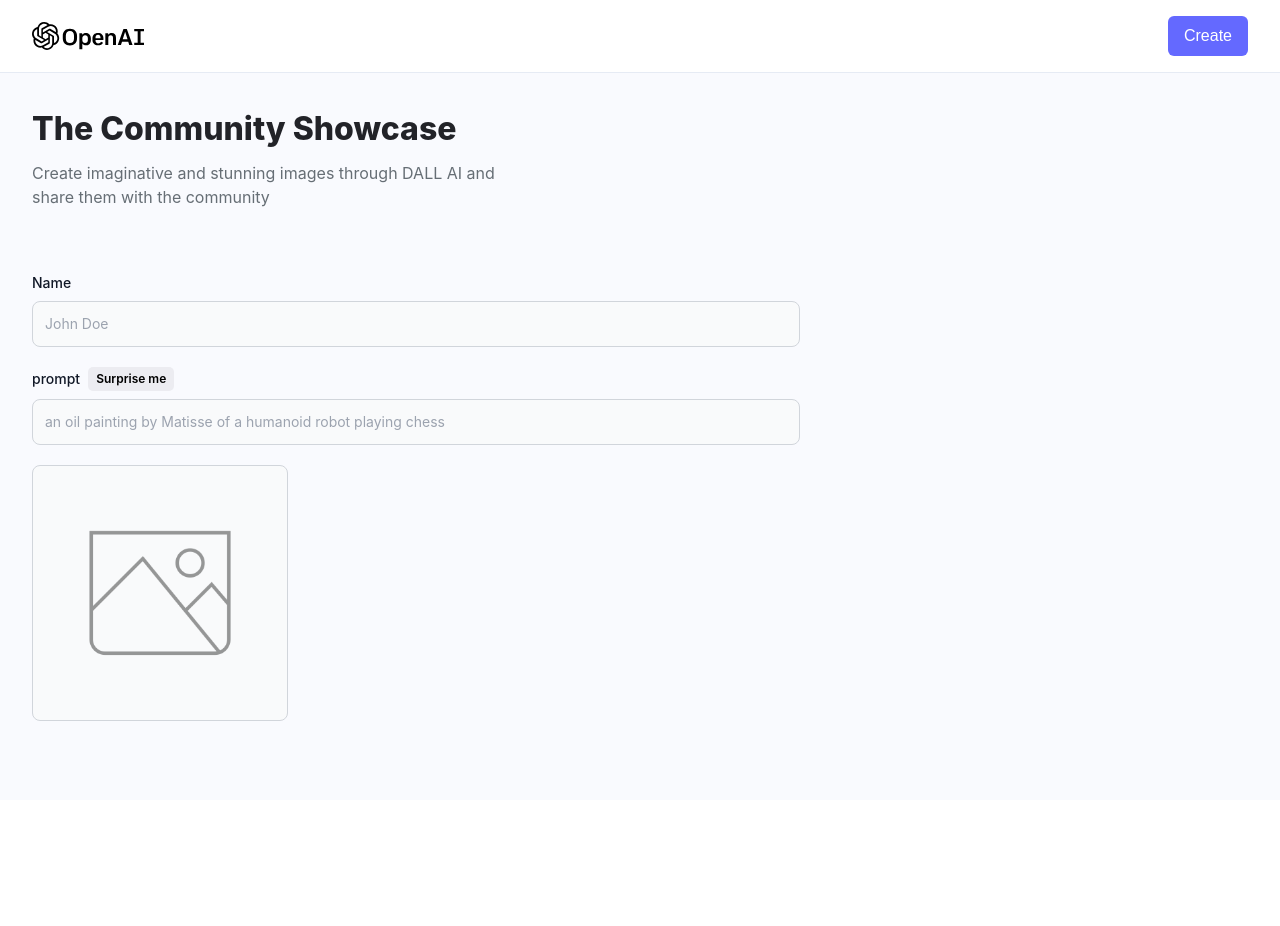
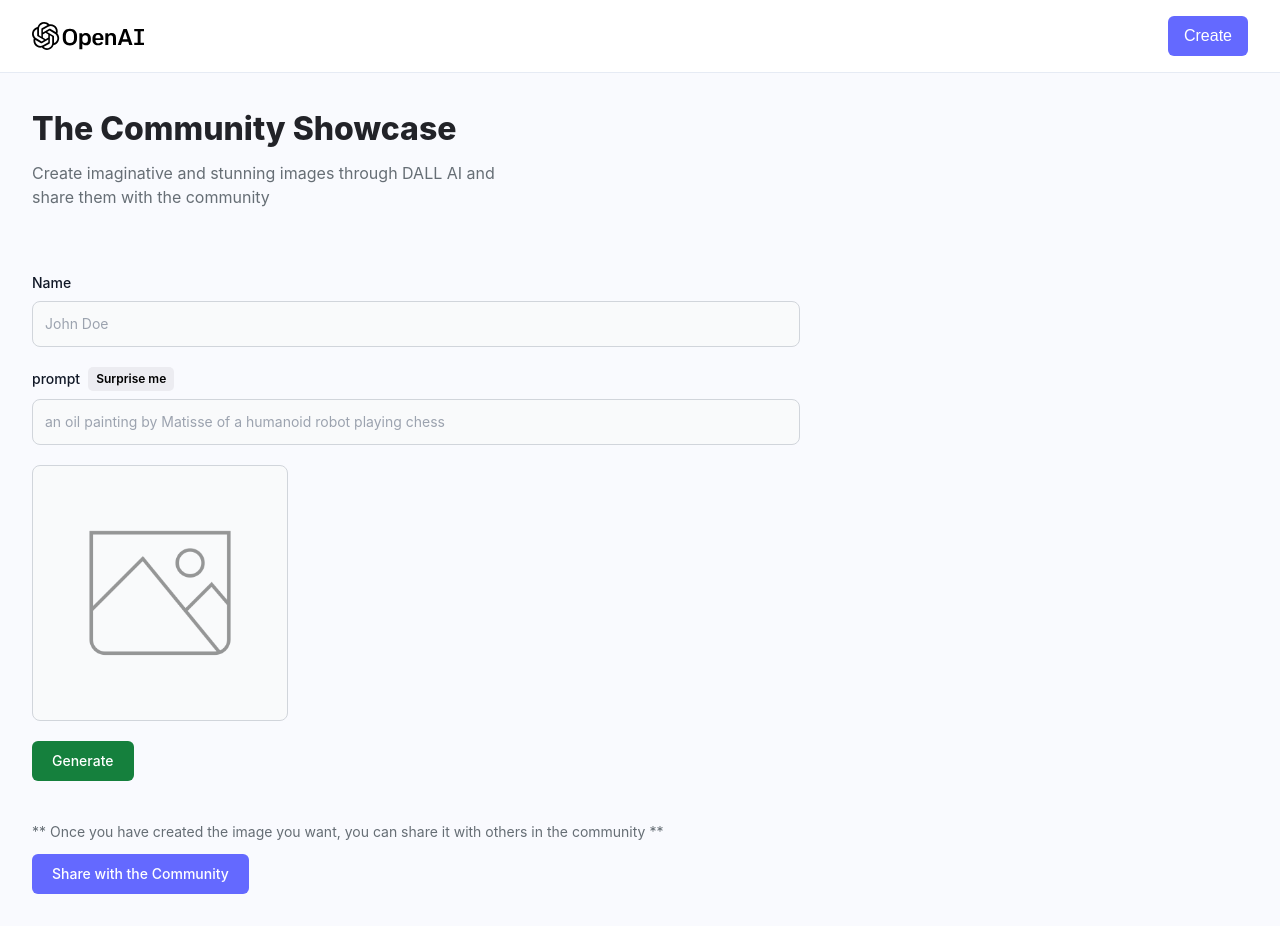
Before and after one commit to Raj-Thombare/DALL-E, a React (Vite) app in the folder client/: page /create-post in a window 1280 px wide. Before the commit the page ends 800 px from the top, so only its background shows below. Built offline with nearby package versions, Linux system fonts and the light colour scheme; a web font is replaced by a local one.

Commit message:
generate random prompts

```diff
--- a/client/src/pages/CreatePost.jsx
+++ b/client/src/pages/CreatePost.jsx
@@ -6,6 +6,8 @@ import { preview } from "../assets";
 import { FormField, Loader } from "../components";
 
 const CreatePost = () => {
+  const navigate = useNavigate();
+
   const [form, setForm] = useState({
     name: "",
     prompt: "",
@@ -13,13 +15,27 @@ const CreatePost = () => {
   });
 
   const [generatingImg, setGeneratingImg] = useState(false);
-  const [Loading, setLoading] = useState(false);
+
+  const [loading, setLoading] = useState(false);
 
   const handleSubmit = () => {};
 
-  const handleChange = () => {};
+  const handleChange = (e) => {
+    setForm({
+      ...form,
+      [e.target.name]: e.target.value,
+    });
+  };
 
-  const handleSurpriseMe = () => {};
+  const handleSurpriseMe = () => {
+    const randomPrompt = getRandomPrompt(form.prompt);
+    setForm({
+      ...form,
+      prompt: randomPrompt,
+    });
+  };
+
+  const generateImage = () => {};
 
   return (
     <section className="max-w-7xl mx-auto">
@@ -67,7 +83,36 @@ const CreatePost = () => {
                 className="w-9/12 h-9/12 object-contain opacity-40"
               />
             )}
+
+            {generatingImg && (
+              <div className="absolute inset-0 z-0 flex justify-center items-center bg-[rgba(0,0,0,0.5)] rounded-lg">
+                <Loader />
+              </div>
+            )}
           </div>
+        </div>
+
+        <div className="mt-5 flex gap-5">
+          <button
+            type="button"
+            onClick={generateImage}
+            className=" text-white bg-green-700 font-medium rounded-md text-sm w-full sm:w-auto px-5 py-2.5 text-center"
+          >
+            {generatingImg ? "Generating..." : "Generate"}
+          </button>
+        </div>
+
+        <div className="mt-10">
+          <p className="mt-2 text-[#666e75] text-[14px]">
+            ** Once you have created the image you want, you can share it with
+            others in the community **
+          </p>
+          <button
+            type="submit"
+            className="mt-3 text-white bg-[#6469ff] font-medium rounded-md text-sm w-full sm:w-auto px-5 py-2.5 text-center"
+          >
+            {loading ? "Sharing..." : "Share with the Community"}
+          </button>
         </div>
       </form>
     </section>
```
